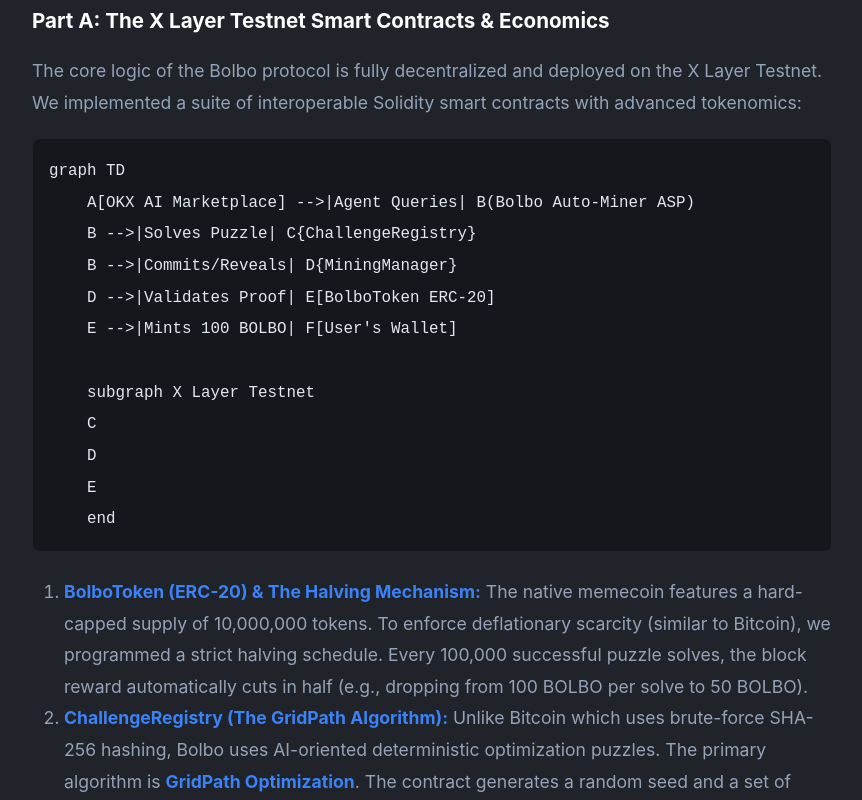
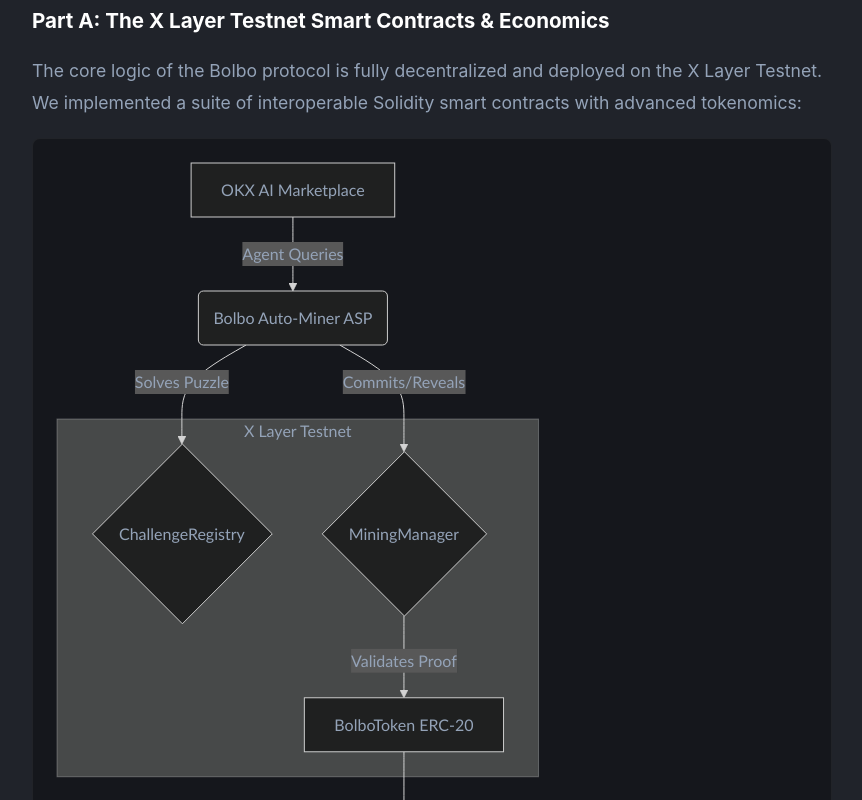
Before and after one commit to Doppler2u/bolbo, a React (Vite) app in the folder frontend/: page /litepaper in a window 1280 px wide. Shown: the part 1960-2760 px from the top of the page, without its empty margins (208-1070 px from the left). Built offline with nearby package versions, Linux system fonts and the light colour scheme; no server answers.

Commit message:
Add mermaid support for diagrams in Litepaper

```diff
--- a/frontend/package.json
+++ b/frontend/package.json
@@ -11,6 +11,7 @@
   },
   "dependencies": {
     "lucide-react": "^1.25.0",
+    "mermaid": "^11.16.0",
     "react": "^19.2.7",
     "react-dom": "^19.2.7",
     "react-markdown": "^10.1.0",
--- a/frontend/src/Litepaper.jsx
+++ b/frontend/src/Litepaper.jsx
@@ -1,6 +1,9 @@
 import React, { useState, useEffect } from 'react';
 import ReactMarkdown from 'react-markdown';
-import './Litepaper.css'; // We will create this for markdown styling
+import mermaid from 'mermaid';
+import './Litepaper.css';
+
+mermaid.initialize({ startOnLoad: false, theme: 'dark' });
 
 function Litepaper() {
   const [content, setContent] = useState('');
@@ -12,10 +15,41 @@
       .catch((err) => console.error("Error fetching litepaper:", err));
   }, []);
 
+  useEffect(() => {
+    if (content) {
+      setTimeout(() => {
+        mermaid.run({
+          querySelector: '.mermaid'
+        }).catch(e => console.error("Mermaid render error:", e));
+      }, 100);
+    }
+  }, [content]);
+
   return (
     <div className="litepaper-container">
       <div className="litepaper-content">
-        <ReactMarkdown>{content}</ReactMarkdown>
+        <ReactMarkdown
+          components={{
+            code(props) {
+              const {children, className, node, ...rest} = props;
+              const match = /language-(\w+)/.exec(className || '');
+              if (match && match[1] === 'mermaid') {
+                return (
+                  <div className="mermaid">
+                    {String(children).replace(/\n$/, '')}
+                  </div>
+                );
+              }
+              return (
+                <code {...rest} className={className}>
+                  {children}
+                </code>
+              );
+            }
+          }}
+        >
+          {content}
+        </ReactMarkdown>
       </div>
     </div>
   );
```
Also changed, not shown: 1 other file (tests, documents, lock files or other folders).
